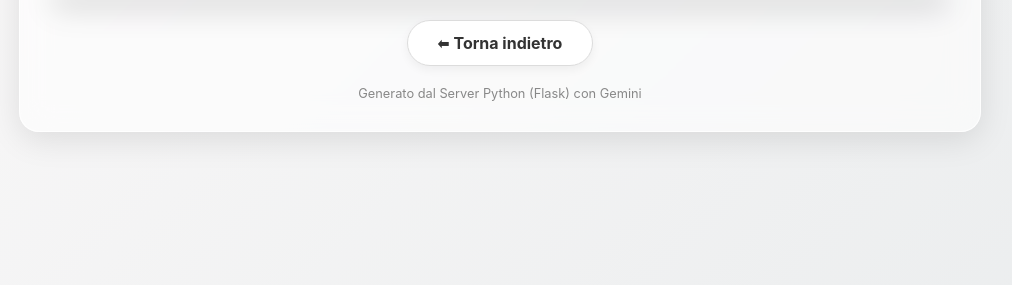
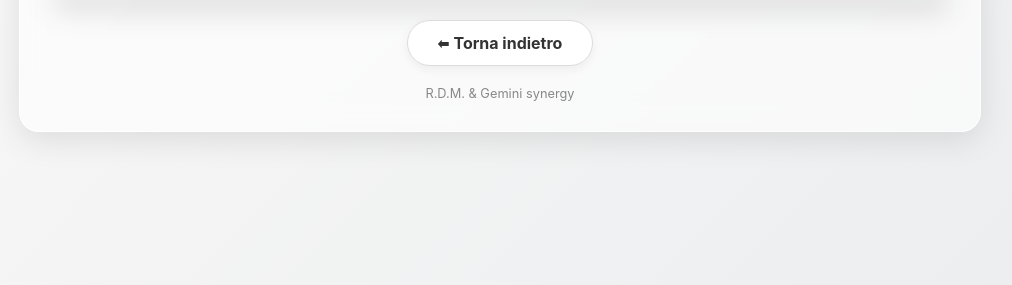
Before and after one commit to qsecofr76/TriangolatoreAI, a Flask app: template templates/index.html in a window 1280 px wide. Shown: the part 555-840 px from the top of the page, without its empty margins (140-1152 px from the left). Run offline with Flask 3, Linux system fonts and the light colour scheme; the template is opened without the code that fills it, so the values that code supplies are empty.

Commit message:
Modificato testo footer

```diff
--- a/templates/index.html
+++ b/templates/index.html
@@ -116,7 +116,7 @@
 
         <a href="javascript:history.back()" class="btn-back">⬅ Torna indietro</a>
 
-        <div class="footer">Generato dal Server Python (Flask) con Gemini</div>
+        <div class="footer">R.D.M. & Gemini synergy</div>
     </div>
 </body>
 </html>
```
